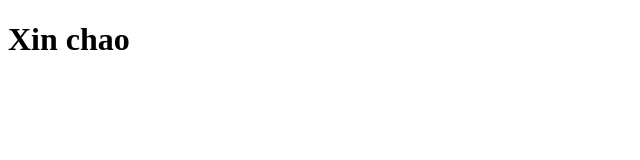
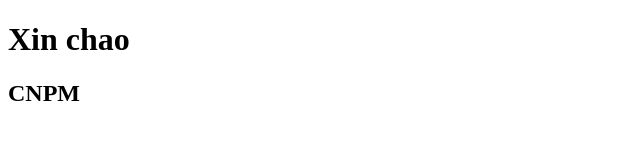
Before and after one commit to zTAQz/github-CNPM, a plain HTML site: page index.html in a window 1280 px wide. Shown: the whole page, without its empty margins (0-640 px from the left). Drawn offline with Linux system fonts and the light colour scheme.

Commit message:
add CNPM

```diff
--- a/index.html
+++ b/index.html
@@ -7,5 +7,6 @@
 </head>
 <body>
     <h1>Xin chao</h1>
+    <h2>CNPM</h2>
 </body>
 </html>
```
